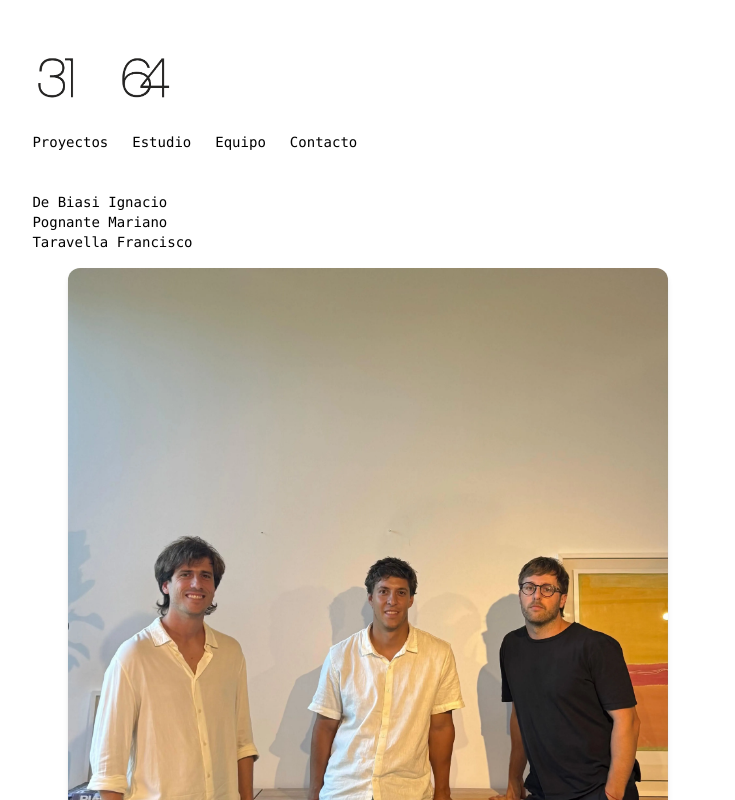
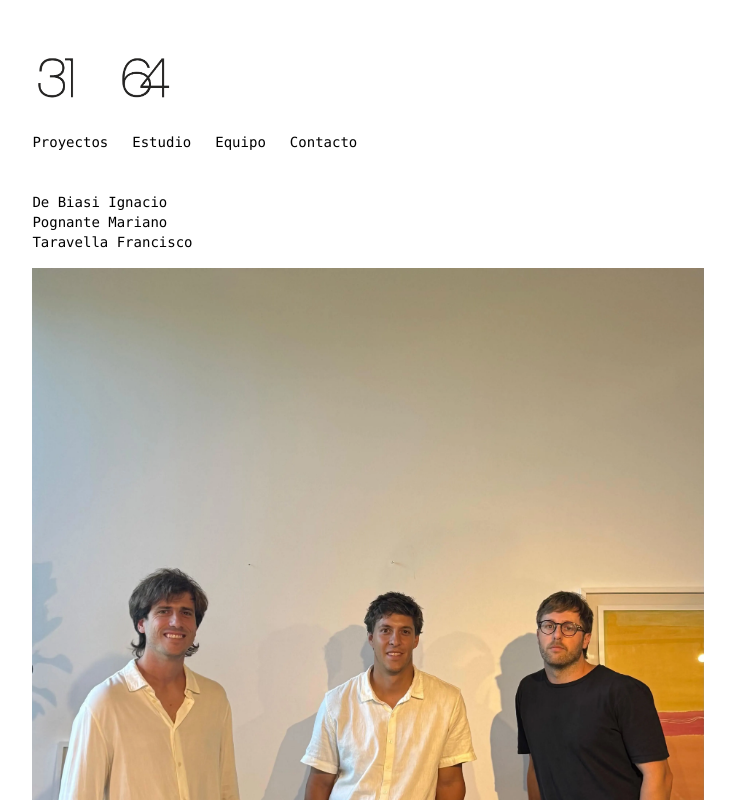
Before and after one commit to lalipognante/portfolio-3164-estudio, a Next.js app: page /team in a window 1280 px wide. Shown: the top 800 px of the page, without its empty margins (94-829 px from the left). Built offline with nearby package versions, Linux system fonts and the light colour scheme.

Commit message:
Update page.tsx

```diff
--- a/app/team/page.tsx
+++ b/app/team/page.tsx
@@ -15,9 +15,9 @@ export default function TeamPage() {
         <Image
           src="/team.webp"
           alt="Foto del equipo"
-          width={600}
-          height={400}
-          className="rounded-xl shadow-md"
+          width={1000}
+          height={600}
+          className="w-full h-auto object-contain"
         />
       </div>
     </main>
```
